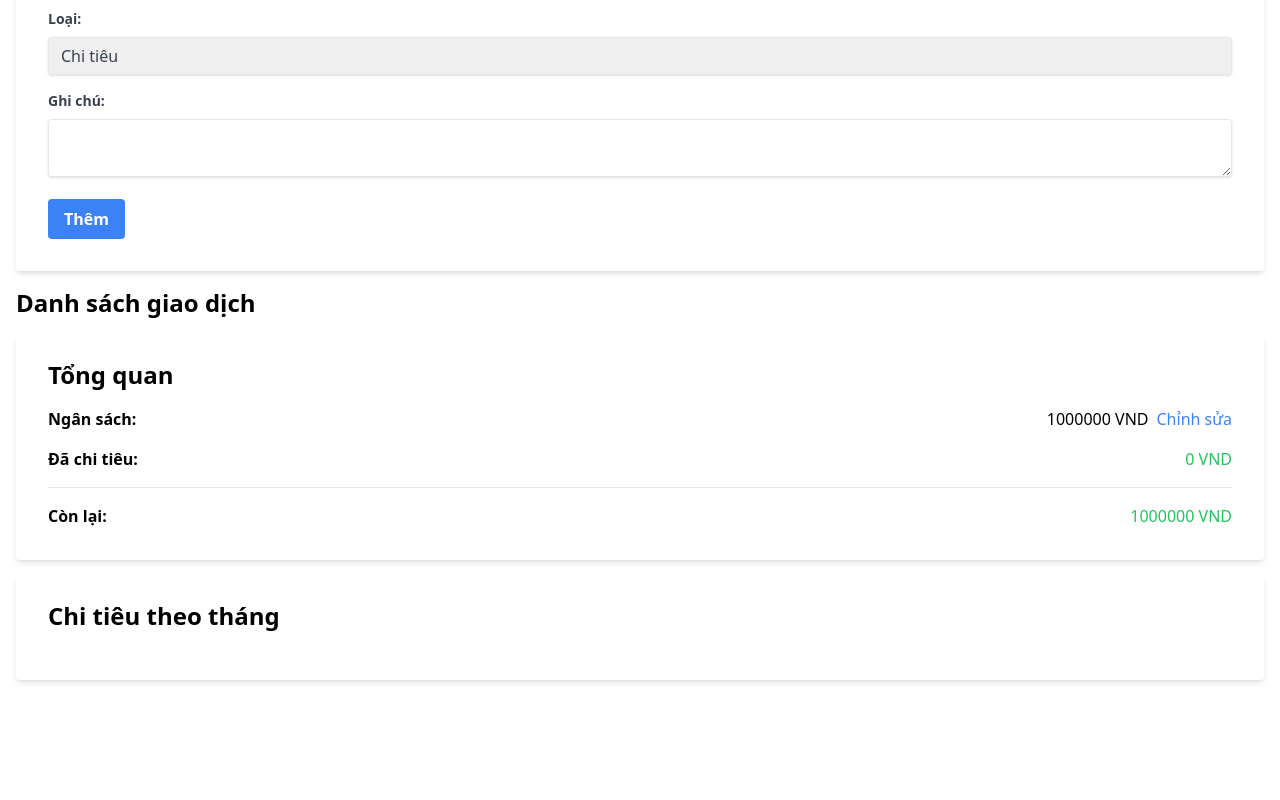
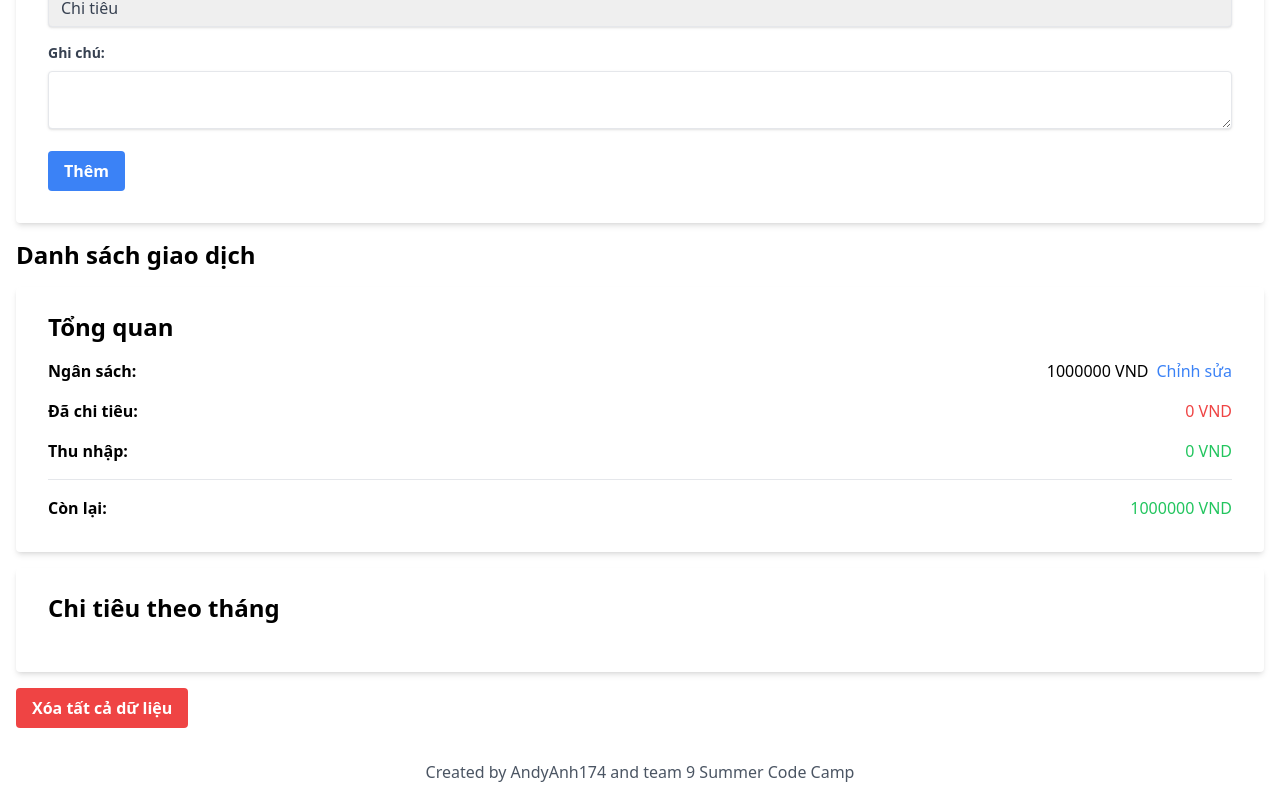
Before and after one commit to Deadline-Student-Manage/Web, a React (Create React App) app: page / in a window 1280 px wide. Shown: the part 475-1275 px from the top of the page. Before the commit the page ends 1171 px from the top, so only its background shows below. Built offline with nearby package versions, Linux system fonts and the light colour scheme.

Commit message:
update: history

```diff
--- a/src/App.jsx
+++ b/src/App.jsx
@@ -1,9 +1,10 @@
 import React, { useState, useEffect } from 'react';
-import { format, startOfWeek, endOfWeek, startOfMonth, endOfMonth, isWithinInterval } from 'date-fns';
+import { format, startOfMonth, endOfMonth, isWithinInterval, startOfWeek, endOfWeek } from 'date-fns';
 import TransactionForm from './components/TransactionForm';
 import TransactionList from './components/TransactionList';
 import Balance from './components/Balance';
-import MonthlyExpenseList from './components/MonthlyExpenseList'; // Component mới
+import MonthlyExpenseList from './components/MonthlyExpenseList';
+import Alert from './components/Alert';
 
 function App() {
   const [transactions, setTransactions] = useState([]);
@@ -11,6 +12,7 @@ function App() {
   const [selectedView, setSelectedView] = useState('month');
   const [isEditingBudget, setIsEditingBudget] = useState(false);
   const [monthlyExpenses, setMonthlyExpenses] = useState({});
+  const [showAlert, setShowAlert] = useState(false);
 
   useEffect(() => {
     const storedTransactions = localStorage.getItem('transactions');
@@ -37,6 +39,15 @@ function App() {
       ...prevExpenses,
       [monthKey]: (prevExpenses[monthKey] || 0) + newTransaction.amount
     }));
+
+    // Kiểm tra ngân sách sau khi thêm giao dịch
+    const newTotal = calculateTotal(selectedView); // Tính toán tổng mới
+    if (newTotal > budget && selectedView !== 'all') {
+      setShowAlert(true);
+      setTimeout(() => {
+        setShowAlert(false);
+      }, 3000);
+    }
   };
 
   const calculateTotal = (period) => {
@@ -73,6 +84,35 @@ function App() {
       }, 0);
   };
 
+  const handleViewChange = (newView) => {
+    setSelectedView(newView);
+
+    if (newView === 'month') {
+      setBudget(1000000);
+
+      const today = new Date();
+      const currentMonthKey = `${today.getFullYear()}-${today.getMonth()}`;
+      setMonthlyExpenses(prevExpenses => ({
+        ...prevExpenses,
+        [currentMonthKey]: calculateTotal('month')
+      }));
+    }
+
+    // Kiểm tra ngân sách sau khi chuyển đổi chế độ xem
+    const totalExpense = calculateTotal(newView);
+    if (totalExpense > budget && newView !== 'all') {
+      setShowAlert(true);
+      setTimeout(() => {
+        setShowAlert(false);
+      }, 3000);
+    }
+  };
+
+  const handleBudgetChange = (newBudget) => {
+    setBudget(newBudget);
+    setIsEditingBudget(false);
+  };
+
   const handleDeleteTransaction = (id) => {
     setTransactions(transactions.filter(transaction => transaction.id !== id));
   };
@@ -85,26 +125,17 @@ function App() {
     }
   };
 
-  const handleViewChange = (view) => {
-    if (view === 'month') {
-      // Reset ngân sách (hoặc thêm logic để người dùng tự nhập)
-      setBudget(1000000);
+  // Tạo danh sách tháng đã có chi tiêu
+  const expenseMonths = Array.from(new Set(transactions.map(transaction => {
+    const date = new Date(transaction.date);
+    return `${date.getFullYear()}-${(date.getMonth() + 1).toString().padStart(2, '0')}`;
+  })));
 
-      // Lưu tổng chi tiêu của tháng hiện tại
-      const today = new Date();
-      const currentMonthKey = `${today.getFullYear()}-${today.getMonth()}`;
-      setMonthlyExpenses(prevExpenses => ({
-        ...prevExpenses,
-        [currentMonthKey]: calculateTotal('month')
-      }));
-    }
-    setSelectedView(view);
+  const handleMonthButtonClick = (month) => {
+    setSelectedView(month);
   };
 
-  const handleBudgetChange = (newBudget) => {
-    setBudget(newBudget);
-    setIsEditingBudget(false);
-  };
+
   return (
     <div className="container mx-auto p-4">
       <h1 className="text-3xl font-bold mb-4">Quản Lý Chi Tiêu</h1>
@@ -144,22 +175,29 @@ function App() {
         </button>
       </div>
 
+
+      <h2>Lịch sử chi tiêu theo tháng:</h2>
+      <div className="flex flex-wrap mb-4">
+        {expenseMonths.map((month) => (
+          <button
+            key={month}
+            className={`mr-2 mb-2 px-4 py-2 rounded-full ${
+              selectedView === month ? 'bg-blue-500 text-white' : 'bg-gray-200'
+            }`}
+            onClick={() => handleMonthButtonClick(month)}
+          >
+            {month}
+          </button>
+        ))}
+      </div>
+
+      <TransactionForm onAddTransaction={addTransaction} />
+
       <TransactionList
         transactions={transactions}
         selectedView={selectedView}
         onDelete={handleDeleteTransaction}
       />
-
-      <button
-        className="bg-red-500 hover:bg-red-700 text-white font-bold py-2 px-4 rounded focus:outline-none focus:shadow-outline"
-        onClick={handleDeleteAllData}
-      >
-        Xóa tất cả dữ liệu
-      </button>
-
-      <TransactionForm onAddTransaction={addTransaction} />
-
-      <TransactionList transactions={transactions} selectedView={selectedView} />
 
       <Balance
         total={calculateTotal(selectedView)}
@@ -167,9 +205,23 @@ function App() {
         onBudgetChange={handleBudgetChange}
         isEditingBudget={isEditingBudget}
         setIsEditingBudget={setIsEditingBudget}
+        transactions={transactions}
       />
 
       <MonthlyExpenseList monthlyExpenses={monthlyExpenses} />
+
+      <button
+        className="bg-red-500 hover:bg-red-700 text-white font-bold py-2 px-4 rounded focus:outline-none focus:shadow-outline mt-4"
+        onClick={handleDeleteAllData}
+      >
+        Xóa tất cả dữ liệu
+      </button>
+
+      {showAlert && <Alert message="Bạn đã vượt quá ngân sách!" />}
+
+      <footer className="text-center mt-8 text-gray-600">
+        Created by AndyAnh174 and team 9 Summer Code Camp
+      </footer>
     </div>
   );
 }
--- /dev/null
+++ b/src/components/Alert.jsx
@@ -0,0 +1,13 @@
+import React from 'react';
+
+const Alert = ({ message }) => {
+  return (
+    <div
+      className="fixed top-1/2 left-1/2 transform -translate-x-1/2 -translate-y-1/2 bg-red-500 text-white font-bold py-3 px-6 rounded-md shadow-md"
+    >
+      {message}
+    </div>
+  );
+};
+
+export default Alert;
--- a/src/components/Balance.jsx
+++ b/src/components/Balance.jsx
@@ -1,6 +1,6 @@
 import React, { useState } from 'react';
 
-const Balance = ({ total, budget, onBudgetChange, isEditingBudget, setIsEditingBudget }) => {
+const Balance = ({ total, budget, onBudgetChange, isEditingBudget, setIsEditingBudget, transactions }) => {
   const [newBudget, setNewBudget] = useState(budget);
 
   const handleBudgetChange = (e) => {
@@ -12,7 +12,15 @@ const Balance = ({ total, budget, onBudgetChange, isEditingBudget, setIsEditingB
     setIsEditingBudget(false);
   };
 
-  const remainingBudget = budget + total;
+  // Tính toán chi tiêu và thu nhập riêng
+  const expenses = transactions.reduce((sum, transaction) =>
+    transaction.type === 'expense' ? sum + transaction.amount : sum, 0
+  );
+  const income = transactions.reduce((sum, transaction) =>
+    transaction.type === 'income' ? sum + transaction.amount : sum, 0
+  );
+
+  const remainingBudget = budget - expenses;
 
   return (
     <div className="bg-white shadow-md rounded px-8 pt-6 pb-8 mt-4">
@@ -48,10 +56,18 @@ const Balance = ({ total, budget, onBudgetChange, isEditingBudget, setIsEditingB
       </div>
       <div className="flex justify-between mb-4">
         <span className="font-bold">Đã chi tiêu:</span>
-        <span className={total < 0 ? 'text-red-500' : 'text-green-500'}>
-          {total} VND
+        <span className="text-red-500">
+          {expenses} VND
         </span>
       </div>
+
+      <div className="flex justify-between mb-4">
+        <span className="font-bold">Thu nhập:</span>
+        <span className="text-green-500">
+          {income} VND
+        </span>
+      </div>
+
       <hr />
       <div className="flex justify-between mt-4">
         <span className="font-bold">Còn lại:</span>
--- a/src/components/TransactionList.jsx
+++ b/src/components/TransactionList.jsx
@@ -3,12 +3,15 @@ import { format, startOfWeek, endOfWeek, startOfMonth, endOfMonth, isWithinInter
 
 const TransactionList = ({ transactions, selectedView, onDelete }) => {
   const filteredTransactions = transactions.filter((transaction) => {
-    const transactionDate = new Date(transaction.date);
+    const transactionDate = new Date(transaction.date); // Khai báo transactionDate ở đây
 
     if (selectedView === 'all') {
       return true;
+    } else if (selectedView.length === 7 && selectedView.includes('-')) {
+      const transactionMonth = `${transactionDate.getFullYear()}-${(transactionDate.getMonth() + 1).toString().padStart(2, '0')}`;
+      return transactionMonth === selectedView;
     } else if (selectedView === 'month') {
-      const today = new Date(); // Lấy ngày hiện tại
+      const today = new Date();
       return (
         transactionDate.getMonth() === today.getMonth() &&
         transactionDate.getFullYear() === today.getFullYear()
@@ -22,9 +25,9 @@ const TransactionList = ({ transactions, selectedView, onDelete }) => {
       const today = new Date();
       return transactionDate.getFullYear() === today.getFullYear();
     }
+
     return true;
   });
-
   return (
     <div>
       <h2 className="text-2xl font-bold mb-4">Danh sách giao dịch</h2>
```
Lines whose indentation alone changed are shown as unchanged.
